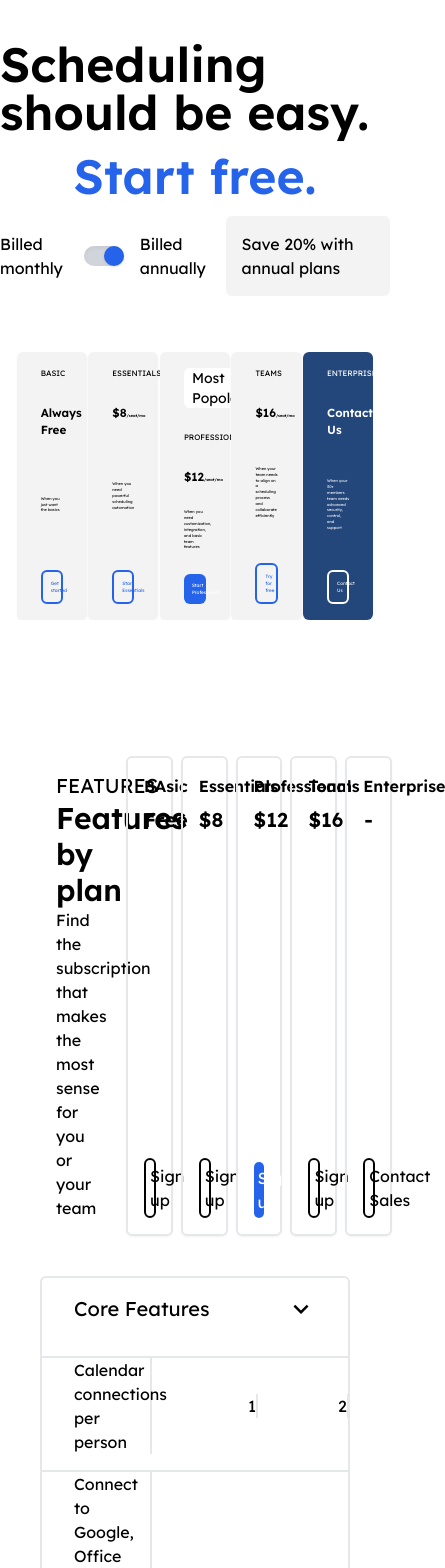
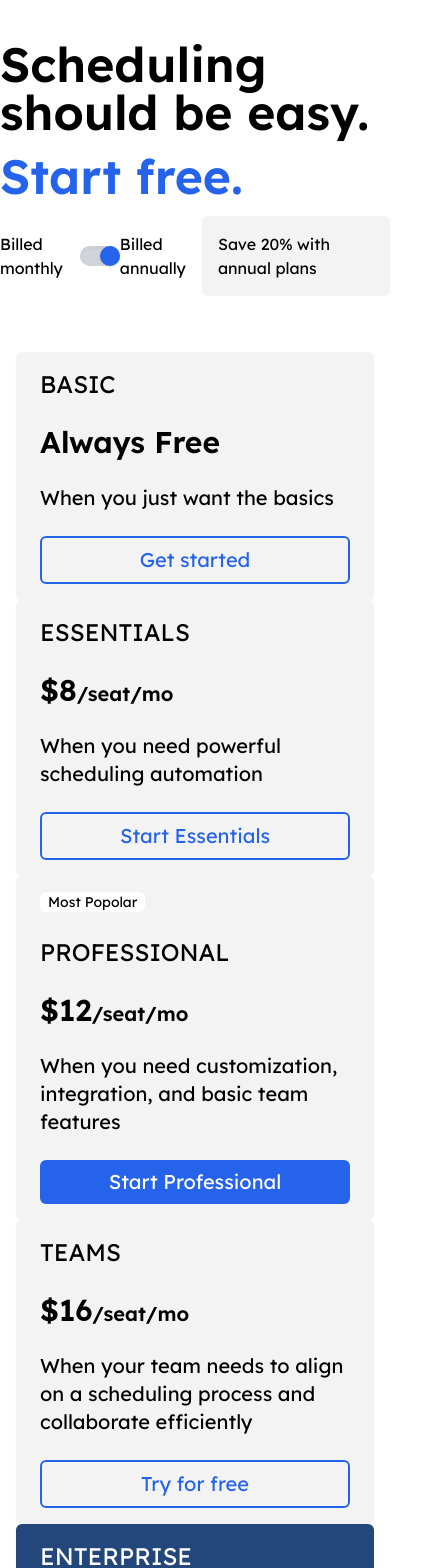
Before and after one commit to aeonaxy-official/ReactTailwindBoilerplate, a React (Create React App) app: page / in a window 390 px wide. Shown: the top 1568 px of the page, 445 px wide, since content can reach past the window. Built offline with nearby package versions, Linux system fonts and the light colour scheme.

Commit message:
add responsiveness

```diff
--- a/src/components/BlueSection.jsx
+++ b/src/components/BlueSection.jsx
@@ -2,7 +2,7 @@ import React from 'react'
 
 function BlueSection() {
   return (
-    <div className='flex flex-col items-center gap-4 py-20 my-10 bg-[url("https://images.unsplash.com/photo-1589859762194-eaae75c61f64?q=80&w=2070&auto=format&fit=crop&ixlib=rb-4.0.3&ixid=M3wxMjA3fDB8MHxwaG90by1wYWdlfHx8fGVufDB8fHx8fA%3D%3D")]'>
+    <div className='flex flex-col items-center gap-4 px-2 py-20 my-10 bg-[url("https://images.unsplash.com/photo-1589859762194-eaae75c61f64?q=80&w=2070&auto=format&fit=crop&ixlib=rb-4.0.3&ixid=M3wxMjA3fDB8MHxwaG90by1wYWdlfHx8fGVufDB8fHx8fA%3D%3D")]'>
         <h1 className='text-6xl font-semibold text-white'>Easy access for easy bookings</h1>
         <p className='text-xl text-white'>Share your Calendly link right from your browser, so you can schedule meetings without the back and forth</p>
         <div className='flex gap-2'>
--- a/src/components/Features.jsx
+++ b/src/components/Features.jsx
@@ -5,8 +5,8 @@ function Features({ chartData}) {
   return (
     <div className="p-10">
       {/* Minimized Cards */}
-      <div className="flex gap-2 justify-around mt-14">
-        <div className=" w-[20vw] p-4">
+      <div className="lg:flex gap-2 justify-around mt-14">
+        <div className="lg:w-[20vw] p-4">
           <p className=" uppercase text-xl fonst-semibold">Features</p>
           <h2 className="text-3xl font-semibold">Features by plan</h2>
           <p className="text-md">
@@ -43,7 +43,7 @@ function Features({ chartData}) {
         ].map((card, index) => (
           <div
             key={index}
-            className="w-[12vw] flex flex-col gap-2 shadow-sm border-2 p-4 rounded-md "
+            className="lg:w-[12vw] flex flex-col gap-2 shadow-sm border-2 p-4 rounded-md "
           >
             <p className="text-center capitalize font-semibold">
               {card.heading}
@@ -64,13 +64,13 @@ function Features({ chartData}) {
         ))}
       </div>
       {/* Grid data */}
-      <div className="w-full rounded-md border-2 overflow-hidden mt-10">
+      <div className="hidden lg:flex flex-col w-full rounded-md border-2 overflow-hidden mt-10">
         <h1 className="text-xl px-8 py-4 flex justify-between items-center">Core Features <MdExpandMore size={30} /></h1>
 
         {chartData.map((row, index) => (
           <div key={index} className="flex justify-around gap-20 pl-4 my-4 items-center  border-t-2  ">
             <p className="w-[20vw] mx-4 border-r-2 pr-2">{row.title}</p>
-            <p className="w-[12vw] border-r-2">
+            <p className="lg:w-[12vw] border-r-2">
               {row.column1 !== true ? row.column1 : <FaRegCircleCheck />}
             </p>
             <p className="w-[12vw] border-r-2">
--- a/src/components/Landing.jsx
+++ b/src/components/Landing.jsx
@@ -4,14 +4,14 @@ function Landing() {
   return (
     <div className="w-full overflow-x-hidden my-10">
       {/* Heading */}
-      <div className="flex flex-col justify-center items-center">
+      <div className="flex flex-col justify-center lg:items-center">
         <h1 className="text-5xl font-semibold">Scheduling should be easy.</h1>
         <h1 className="text-5xl font-semibold my-4 text-blue-600">
           Start free.
         </h1>
       </div>
       {/* bills + toggle */}
-      <div className="flex gap-4 justify-center items-center">
+      <div className="flex lg:gap-4 justify-center items-center">
         <p>Billed monthly</p>
         <label className="flex items-center cursor-pointer">
           <div className="relative">
@@ -26,7 +26,7 @@ function Landing() {
         </p>
       </div>
       {/* Maximixed Cards */}
-      <div className="overflow-x-scroll w-[100vw] flex justify-around mt-14 px-4">
+      <div className="w-[100vw] lg:flex lg:justify-around mt-14 px-4">
         {[
           {
             heading: "BAsic",
@@ -64,21 +64,21 @@ function Landing() {
         ].map((card, index) => (
           <div
           key={index}
-            className={`min-w-[12vw] max-w-[18vw] h-auto flex flex-col gap-6 py-4 px-6 rounded-md shadow-sm ${
+            className={`lg:min-w-[12vw] lg:max-w-[18vw] flex flex-col gap-6 py-4 px-6 rounded-md shadow-sm ${
               index === 4 ? "bg-[#24477b] text-white" : "bg-[#f3f3f3]"
             }`}
           >
             {index === 2 && <p className="bg-[#ffffff] text-sm capitalize rounded-md  px-2 mr-auto">most popolar</p>}
-            <p className=" uppercase text-[2vw]">{card.heading}</p>
-            <p className="text-[3vw] font-semibold">
+            <p className=" uppercase text-2xl">{card.heading}</p>
+            <p className="text-3xl font-semibold">
               {card.Pricing}
               {index !== 0 && index !== 4 && (
-                <span className="text-[1vw]">/seat/mo</span>
+                <span className="text-xl">/seat/mo</span>
               )}
             </p>
-            <p className="text-[1vw] mt-auto">{card.details}</p>
+            <p className="text-xl mt-auto">{card.details}</p>
             <p
-              className={`mt-auto rounded-md  text-center p-2  text-[1.2vw] ${
+              className={`mt-auto rounded-md  text-center p-2  text-xl ${
                 index === 2
                   ? "text-white bg-blue-600"
                   : "text-blue-600 border-2 border-blue-600"
```
